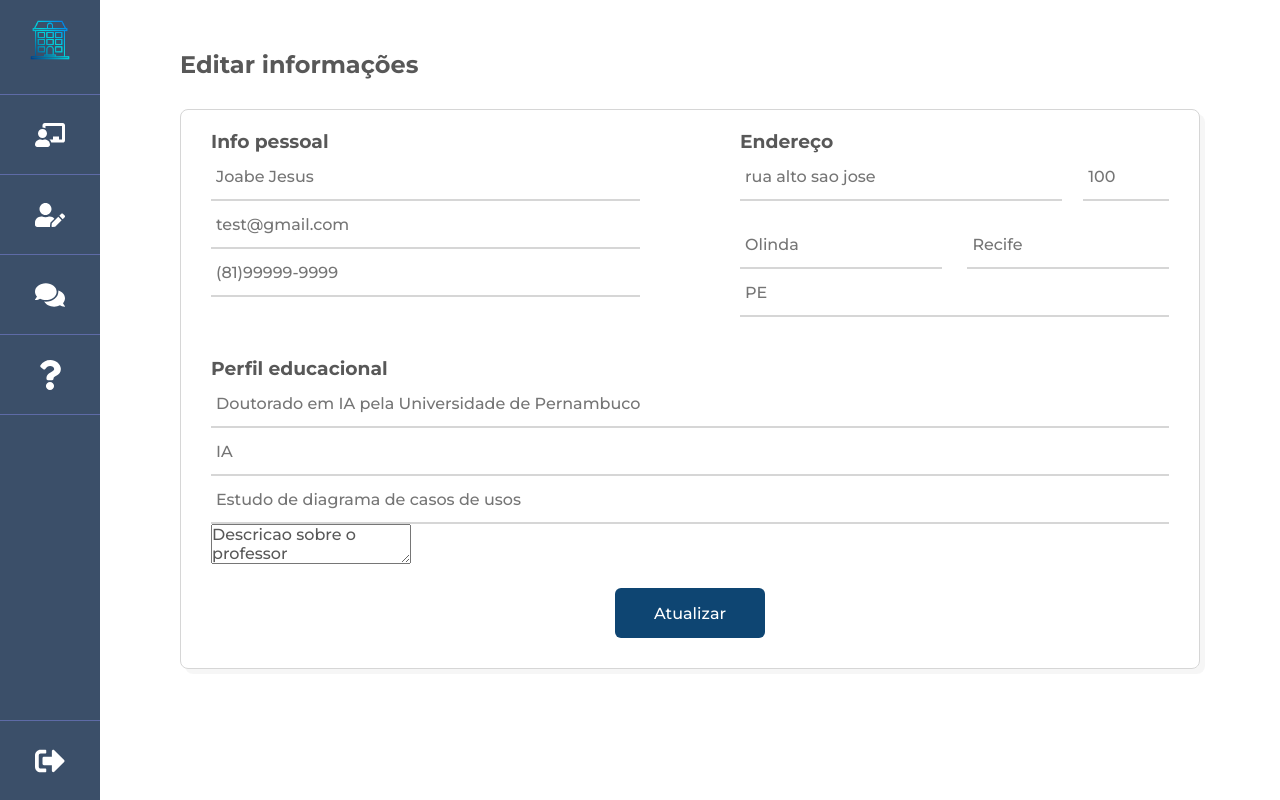
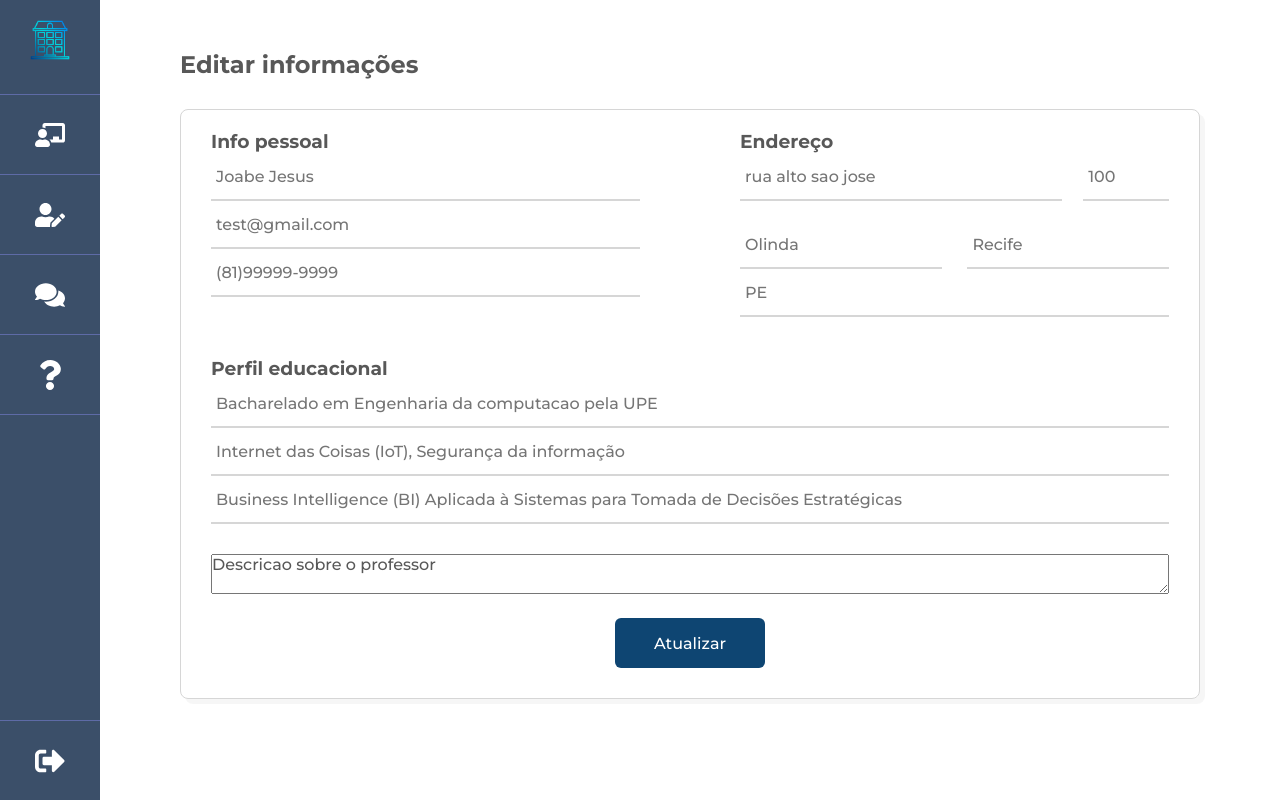
Before and after one commit to HookCycle/BITcc, a React (Create React App) app in the folder dev/frontend/: page /dashboard/useredit in a window 1280 px wide. Built offline with nearby package versions, Linux system fonts and the light colour scheme.

Commit message:
BITCC-75428425 | Delete Account and Adjust  educational profile

```diff
--- a/dev/frontend/src/pages/Dashboard/EditUser/index.tsx
+++ b/dev/frontend/src/pages/Dashboard/EditUser/index.tsx
@@ -1,4 +1,6 @@
 import { useState } from "react";
+import { useHistory } from "react-router-dom";
+import swal from "sweetalert";
 import "./style.css";
 
 export default function EditUser() {
@@ -10,14 +12,39 @@ export default function EditUser() {
   const [district, setDistrict] = useState("Olinda");
   const [city, setCity] = useState("Recife");
   const [state, setState] = useState("PE");
-
   const [formacao, setFormacao] = useState(
-    "Doutorado em IA pela Universidade de Pernambuco"
+    "Bacharelado em Engenharia da computacao pela UPE"
   );
-  const [especialidade, setEspecialidade] = useState("IA");
   const [tccMentodados, setTccMentodados] = useState(
-    "Estudo de diagrama de casos de usos"
+    "Internet das Coisas (IoT), Segurança da informação"
   );
+  const [especialidade, setEspecialidade] = useState(
+    "Business Intelligence (BI) Aplicada à Sistemas para Tomada de Decisões Estratégicas"
+  );
+  const history = useHistory();
+  function deleteAccont() {
+    swal({
+      title: "Voce deseja apagar sua conta?",
+      text: "Caso confirme essa opcao pederar todos os seus dados na plataforma!",
+      icon: "warning",
+      buttons: {
+        cancel: { visible: true, text: "Cancelar" },
+        confirm: { visible: true, text: "Sair" },
+      },
+      dangerMode: true,
+    }).then((willDelete) => {
+      if (willDelete) {
+        swal("Poof! Sua conta foi deletada com sucesso!", {
+          icon: "success",
+        });
+      } else {
+        swal("Acao foi cancelada!");
+      }
+      setTimeout(function () {
+        history.push("/");
+      }, 1500);
+    });
+  }
 
   return (
     <div className="edit-container">
@@ -114,21 +141,21 @@ export default function EditUser() {
               />
               <input
                 type="text"
+                name="tccMentodados"
+                placeholder={tccMentodados}
+                onChange={(e) => {
+                  setTccMentodados(e.target.value);
+                }}
+              />
+              <input
+                type="text"
                 name="especialidade"
                 placeholder={especialidade}
                 onChange={(e) => {
                   setEspecialidade(e.target.value);
                 }}
               />
-              <input
-                type="text"
-                name="tccMentodados"
-                placeholder={tccMentodados}
-                onChange={(e) => {
-                  setTccMentodados(e.target.value);
-                }}
-              />
-              <textarea name="nome" placeholder={nome}>
+              <textarea className="description" name="nome" placeholder={nome}>
                 Descricao sobre o professor
               </textarea>
             </div>
@@ -138,6 +165,9 @@ export default function EditUser() {
             Atualizar
           </button>
         </form>
+        <button onClick={deleteAccont} className="delete">
+          Deletar Conta
+        </button>
       </div>
     </div>
   );
--- a/dev/frontend/src/pages/Dashboard/EditUser/style.css
+++ b/dev/frontend/src/pages/Dashboard/EditUser/style.css
@@ -77,11 +77,24 @@ form .update {
   border-radius: 0.6rem;
   color: var(--color-button-text);
   background: var(--color-primary-dark);
-
   transition: background-color 0.2s;
   align-self: center;
+}
+.delete {
+  width: 15rem;
+  height: 5rem;
+  margin-bottom: 3rem;
+  border-radius: 0.6rem;
+  color: var(--color-button-text);
+  background: var(--color-secundary-delete);
+  transition: background-color 0.2s;
 }
 
 form .update:hover {
   background-color: var(--color-primary);
 }
+
+.description {
+  width: 100%;
+  margin-top: 30px;
+}
```
